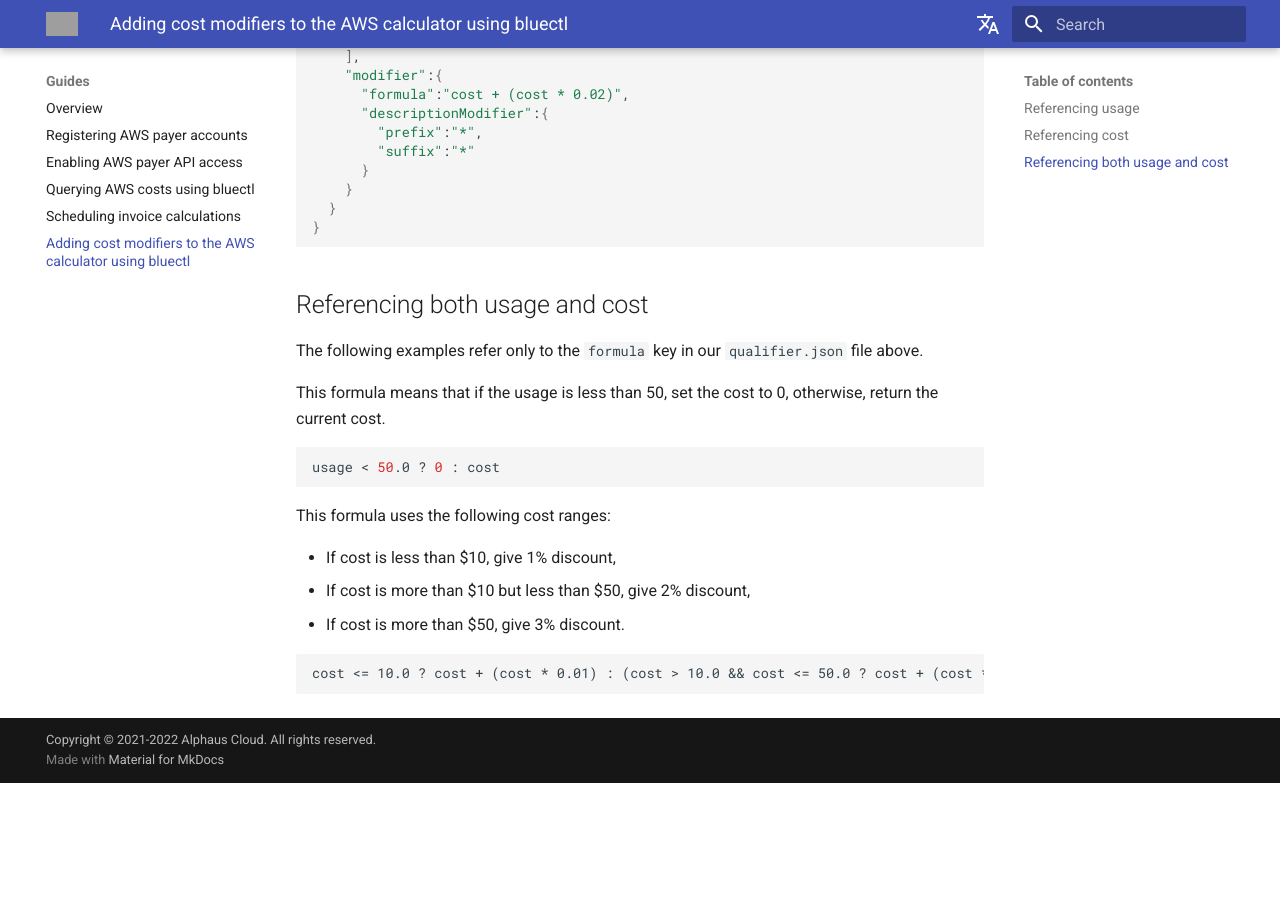
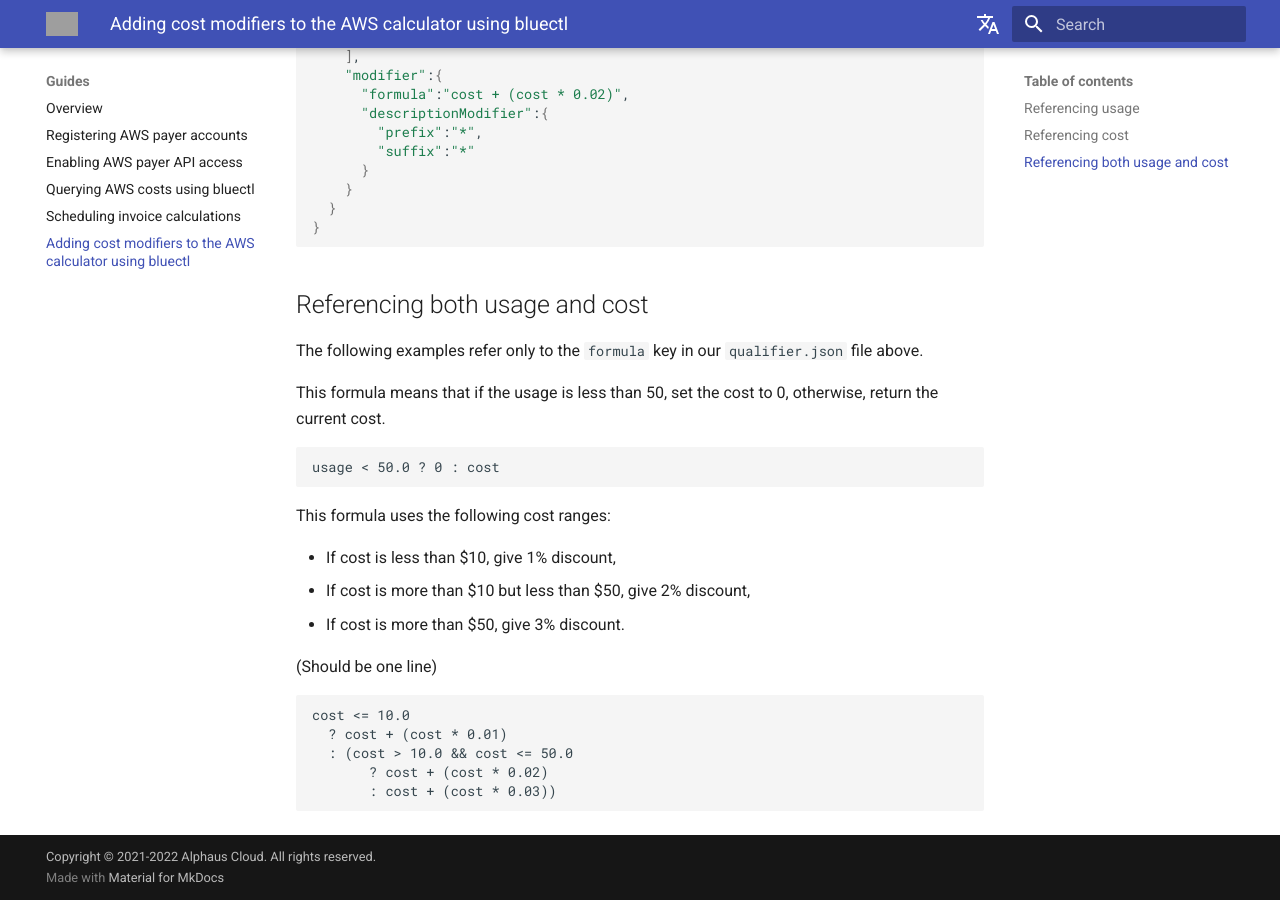
Before and after one commit to alphauslabs/tmpdocs, an MkDocs documentation site: the page built from docs/guides/aws-cost-mods.md, in a window 1280 px wide and 900 px high, scrolled down 2292 px. Built offline with MkDocs 1.6.1 and Material for MkDocs 9.7.7, drawn with Linux system fonts in a browser that asks for light colours; comment, search, counter and statistics services are not loaded; before the commit the page ends 3075 px from its top, so only the background shows below that; grey boxes are pictures that could not be loaded.

Commit message:
chore: wip add cost mods

````diff
--- a/docs/guides/aws-cost-mods.md
+++ b/docs/guides/aws-cost-mods.md
@@ -97,7 +97,7 @@ The following examples refer only to the `formula` key in our `qualifier.json` f
 
 This formula means that if the usage is less than 50, set the cost to 0, otherwise, return the current cost.
 
-``` sh
+```
 usage < 50.0 ? 0 : cost
 ```
 
@@ -107,6 +107,11 @@ This formula uses the following cost ranges:
 * If cost is more than $10 but less than $50, give 2% discount,
 * If cost is more than $50, give 3% discount.
 
+(Should be one line)
 ```
-cost <= 10.0 ? cost + (cost * 0.01) : (cost > 10.0 && cost <= 50.0 ? cost + (cost * 0.02) : cost + (cost * 0.03))
+cost <= 10.0
+  ? cost + (cost * 0.01)
+  : (cost > 10.0 && cost <= 50.0
+       ? cost + (cost * 0.02)
+       : cost + (cost * 0.03))
 ```
````
